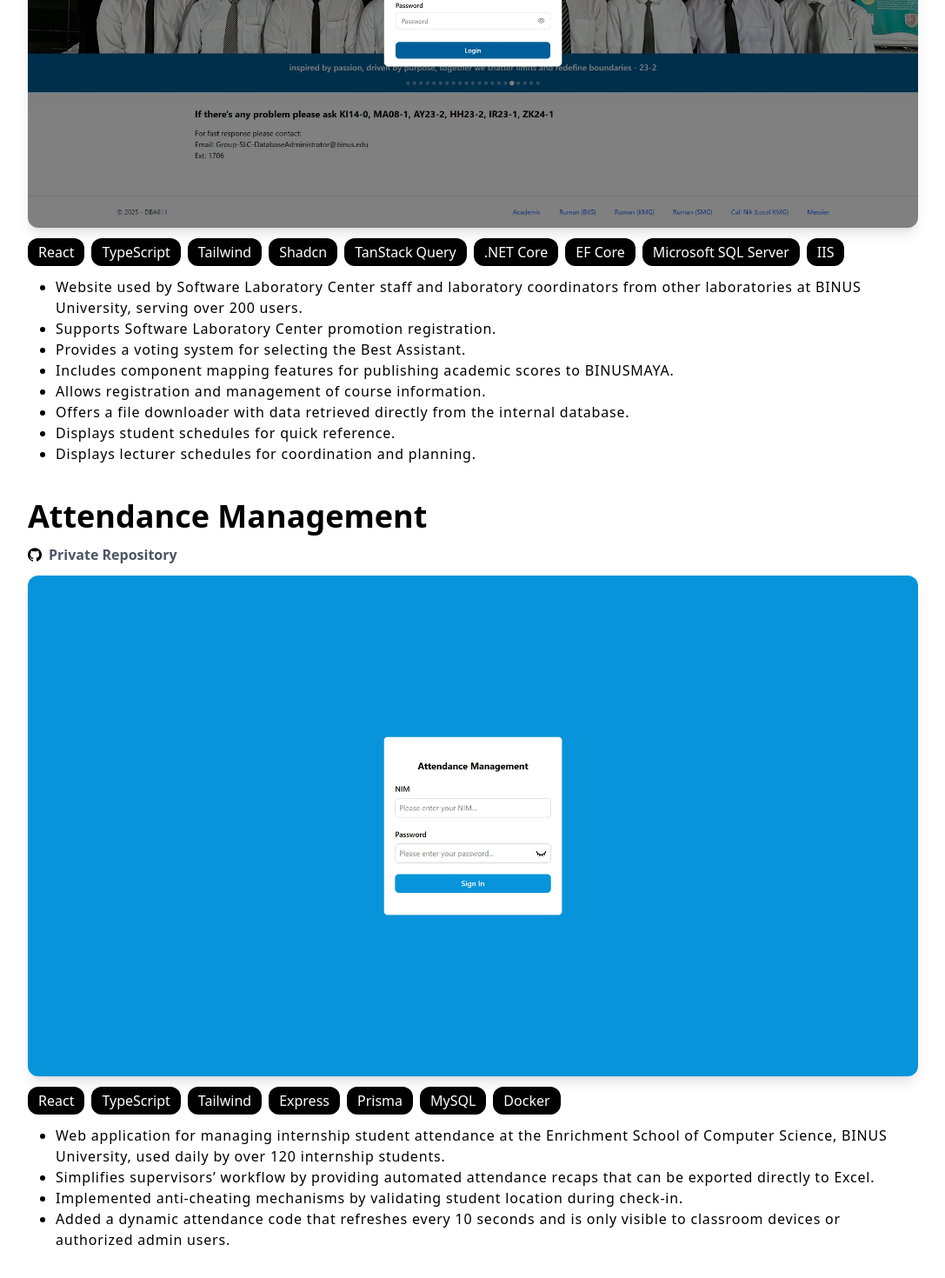
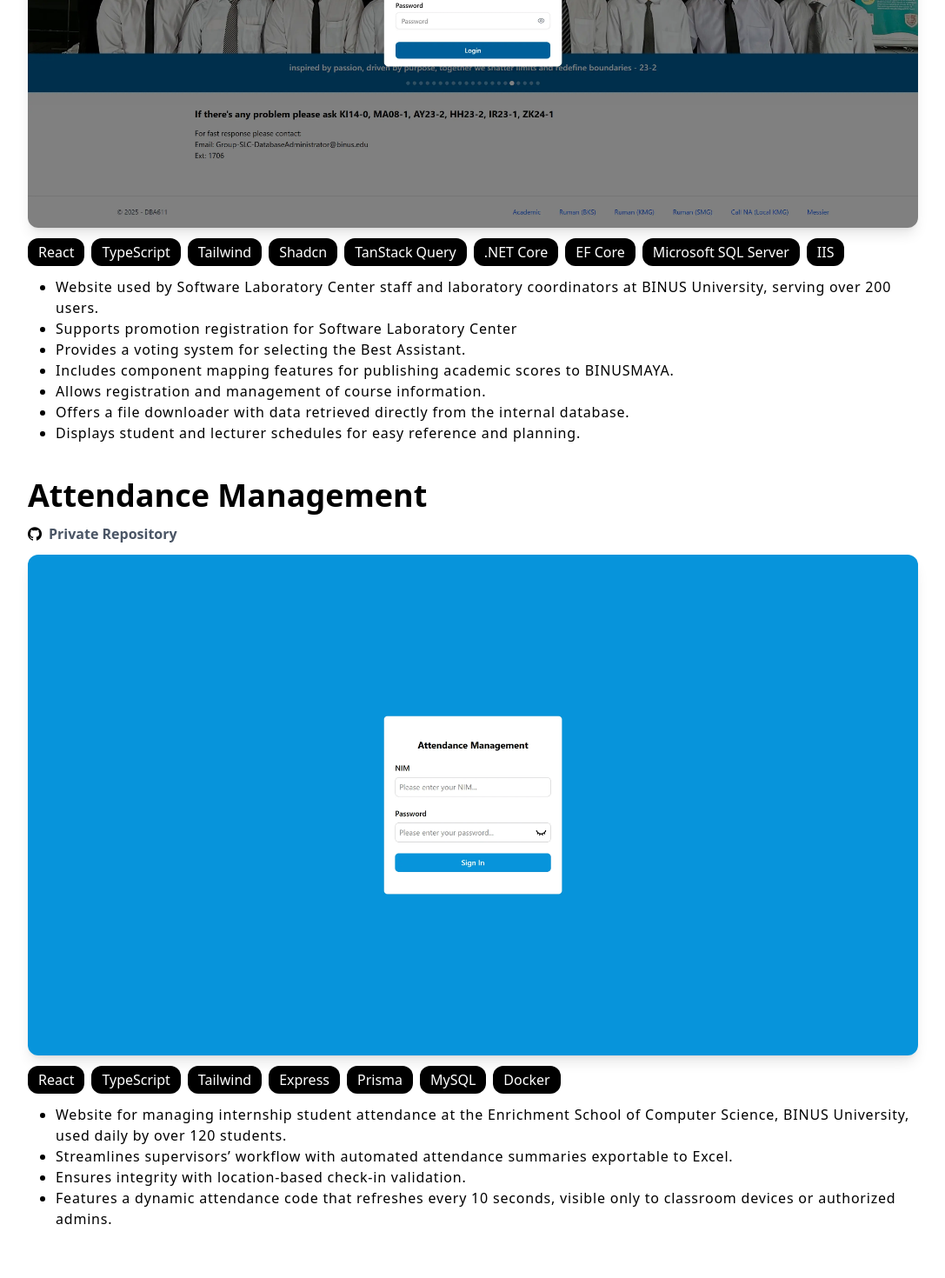
Before and after one commit to AdrianYuu/adrianyu.my.id, a React (Vite) app: page /projects in a window 1280 px wide. Shown: the part 598-2068 px from the top of the page at 87% size, without its empty margins (96-1183 px from the left). Built offline with nearby package versions, Linux system fonts and the light colour scheme.

Commit message:
feat: update project description

```diff
--- a/src/constants/projects.ts
+++ b/src/constants/projects.ts
@@ -32,14 +32,13 @@ export const PROJECTS: IProject[] = [
     {
         title: "Atlantis",
         descriptions: [
-            "Website used by Software Laboratory Center staff and laboratory coordinators from other laboratories at BINUS University, serving over 200 users.",
-            "Supports Software Laboratory Center promotion registration.",
+            "Website used by Software Laboratory Center staff and laboratory coordinators at BINUS University, serving over 200 users.",
+            "Supports promotion registration for Software Laboratory Center",
             "Provides a voting system for selecting the Best Assistant.",
             "Includes component mapping features for publishing academic scores to BINUSMAYA.",
             "Allows registration and management of course information.",
             "Offers a file downloader with data retrieved directly from the internal database.",
-            "Displays student schedules for quick reference.",
-            "Displays lecturer schedules for coordination and planning.",
+            "Displays student and lecturer schedules for easy reference and planning.",
         ],
         type: ProjectType.PROFESSIONAL,
         technologies: [
@@ -60,10 +59,10 @@ export const PROJECTS: IProject[] = [
     {
         title: "Attendance Management",
         descriptions: [
-            "Web application for managing internship student attendance at the Enrichment School of Computer Science, BINUS University, used daily by over 120 internship students.",
-            "Simplifies supervisors’ workflow by providing automated attendance recaps that can be exported directly to Excel.",
-            "Implemented anti-cheating mechanisms by validating student location during check-in.",
-            "Added a dynamic attendance code that refreshes every 10 seconds and is only visible to classroom devices or authorized admin users."
+            "Website for managing internship student attendance at the Enrichment School of Computer Science, BINUS University, used daily by over 120 students.",
+            "Streamlines supervisors’ workflow with automated attendance summaries exportable to Excel.",
+            "Ensures integrity with location-based check-in validation.",
+            "Features a dynamic attendance code that refreshes every 10 seconds, visible only to classroom devices or authorized admins.",
         ],
         type: ProjectType.PROFESSIONAL,
         technologies: [
@@ -85,9 +84,8 @@ export const PROJECTS: IProject[] = [
     {
         title: "ERamen",
         descriptions: [
-            "Website about a ramen shop. Showing its products and store information.",
-            "There are five pages including home, products, promotion, about us, and contact us.",
-            "Made as my submission for my Human and Computer Interaction course laboratory project."
+            "Website for a ramen shop showcasing menu, promotions, and store information.",
+            "Developed as a project for the Human-Computer Interaction course.",
         ],
         type: ProjectType.PERSONAL,
         technologies: [
```
Also changed, not shown: 1 other file (tests, documents, lock files or other folders).
